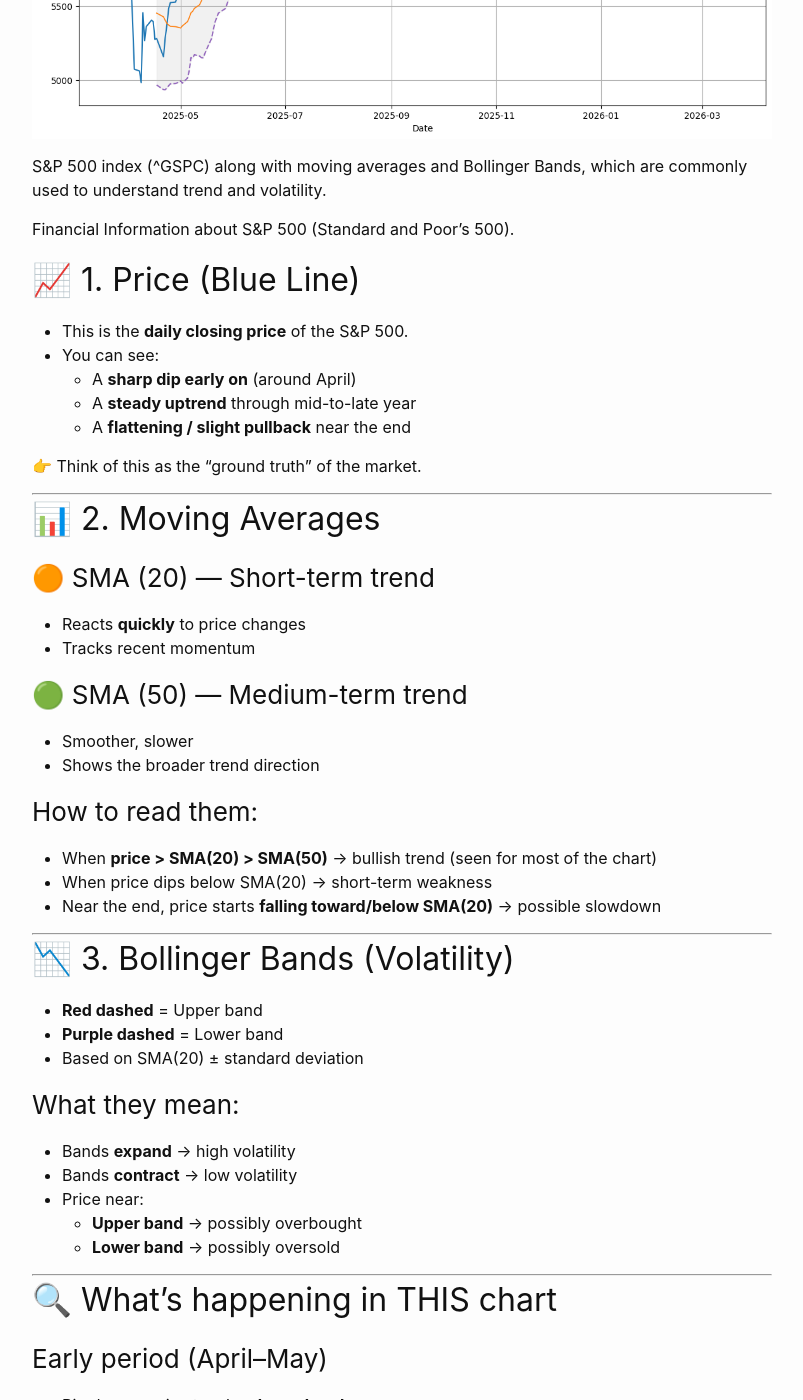
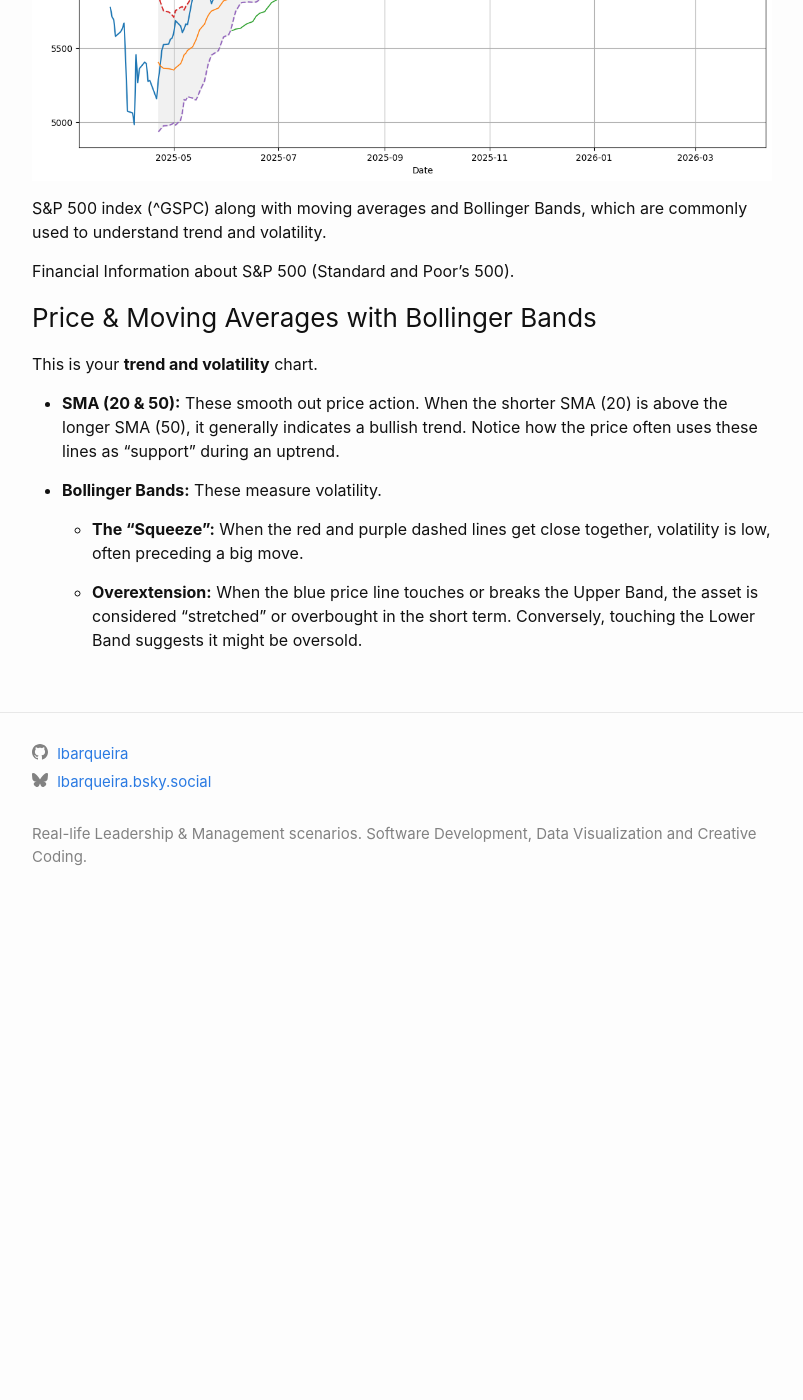
Before and after one commit to lbarqueira/lbarqueira.github.io, a Jekyll site: the page built from _posts/2026-03-24-sp500-financial-analysis-I.md, in a window 1280 px wide and 1400 px high, scrolled down 480 px. Shown: the whole window, without its empty margins (238-1041 px from the left). Built offline with Jekyll 4.4.1, drawn with Linux system fonts in a browser that asks for light colours; after the commit the page ends 1408 px from its top, so only the background shows below that; some of the changed text lies outside the part shown.

Commit message:
update financial posts 1 and 2

```diff
--- a/_posts/2026-03-24-sp500-financial-analysis-I.md
+++ b/_posts/2026-03-24-sp500-financial-analysis-I.md
@@ -1,13 +1,13 @@
 ---
 layout: post
-title:  "S&P 500 (^GSPC) - Financial Analysis I"
+title:  "S&P 500 (^GSPC) - Financial Analysis - I"
 tags: Financial ETF Stocks
 date:   2026-03-24 00:00:00 +0000
 permalink: /:year/:month/:day/:title.html
 excerpt_separator: <!--more-->
 ---
 
-![S&P 500 (^GSPC) - Financial Analysis](/assets/images/bollinger_bands_sp500.png){:height="100%" width="100%"}
+![S&P 500 (^GSPC) - Financial Analysis](/assets/images/sma_bollinger_sp500.png){:height="100%" width="100%"}
 
 S&P 500 index (^GSPC) along with moving averages and Bollinger Bands, which are commonly used to understand trend and volatility.
 
@@ -15,91 +15,14 @@
 
 Financial Information about S&P 500 (Standard and Poor's 500).
 
-## 📈 1. Price (Blue Line)
+### Price & Moving Averages with Bollinger Bands
 
--   This is the **daily closing price** of the S&P 500.
--   You can see:
-    -   A **sharp dip early on** (around April)
-    -   A **steady uptrend** through mid-to-late year
-    -   A **flattening / slight pullback** near the end
+This is your **trend and volatility** chart.
 
-👉 Think of this as the “ground truth” of the market.
+- **SMA (20 & 50):** These smooth out price action. When the shorter SMA (20) is above the longer SMA (50), it generally indicates a bullish trend. Notice how the price often uses these lines as "support" during an uptrend.
 
-----------
+- **Bollinger Bands:** These measure volatility.
 
-## 📊 2. Moving Averages
+    - **The "Squeeze":** When the red and purple dashed lines get close together, volatility is low, often preceding a big move.
 
-### 🟠 SMA (20) — Short-term trend
-
--   Reacts **quickly** to price changes
--   Tracks recent momentum
-
-### 🟢 SMA (50) — Medium-term trend
-
--   Smoother, slower
--   Shows the broader trend direction
-
-### How to read them:
-
--   When **price > SMA(20) > SMA(50)** → bullish trend (seen for most of the chart)
--   When price dips below SMA(20) → short-term weakness
--   Near the end, price starts **falling toward/below SMA(20)** → possible slowdown
-
-----------
-
-## 📉 3. Bollinger Bands (Volatility)
-
--   **Red dashed** = Upper band
--   **Purple dashed** = Lower band
--   Based on SMA(20) ± standard deviation
-
-### What they mean:
-
--   Bands **expand** → high volatility
--   Bands **contract** → low volatility
--   Price near:
-    -   **Upper band** → possibly overbought
-    -   **Lower band** → possibly oversold
-
-----------
-
-## 🔍 What’s happening in THIS chart
-
-### Early period (April–May)
-
--   Big drop → price touches **lower band**
--   Bands widen → **high volatility / panic selling**
-
-### Mid period (June–November)
-
--   Strong **uptrend**
--   Price mostly stays between SMA(20) and upper band
--   Bands moderately wide → steady bullish momentum
-
-### Late period (Dec–Feb)
-
--   Price often touches **upper band**
--   Suggests **overbought conditions**, but trend still strong
-
-### Final section (Feb–March)
-
--   Price **pulls back sharply**
--   Moves toward lower band
--   Bands widen again → volatility increasing
-
-----------
-
-## 🧠 Key Insights
-
--   ✅ **Overall trend**: Bullish for most of the period
--   ⚠️ **Recent signal**: Weakness / correction starting
--   🔥 **Volatility spikes**: At major turning points (early drop + recent pullback)
--   📉 **Upper band touches** earlier → market was stretched
-
-----------
-
-## ⚡ Simple interpretation (trader mindset)
-
--   When price **rides the upper band** → strong trend, not necessarily a sell
--   When price **breaks below SMA(20)** → early warning
--   When price **approaches lower band after a rally** → correction or trend shift
+    - **Overextension:** When the blue price line touches or breaks the Upper Band, the asset is considered "stretched" or overbought in the short term. Conversely, touching the Lower Band suggests it might be oversold.
--- a/service-worker.js
+++ b/service-worker.js
@@ -2,7 +2,7 @@
 
 // https://tosbourn.com/adding-service-worker-to-jekyll/
 
-const offlineCache = 'offline-2026-03-24-08-31'; // The cache key, you can override this to manually clear the cache
+const offlineCache = 'offline-2026-03-25-00-18'; // The cache key, you can override this to manually clear the cache
 const offlinePage = '/offline/'; // Where your offline page lives
 const homePage = '/'; // A key page you want cached
 const about = '/about/'; // Another key page to cache
```
Also changed, not shown: _posts/2026-03-25-sp500-financial-analysis-II.md (+5 -110 lines), assets/images/bollinger_bands_sp500.png (deleted), assets/images/macd_sp500.png, assets/images/monte_carlo_simulation_sp500.png (added), assets/images/rsi_sp500.png (added), assets/images/sma_bollinger_sp500.png (added).
